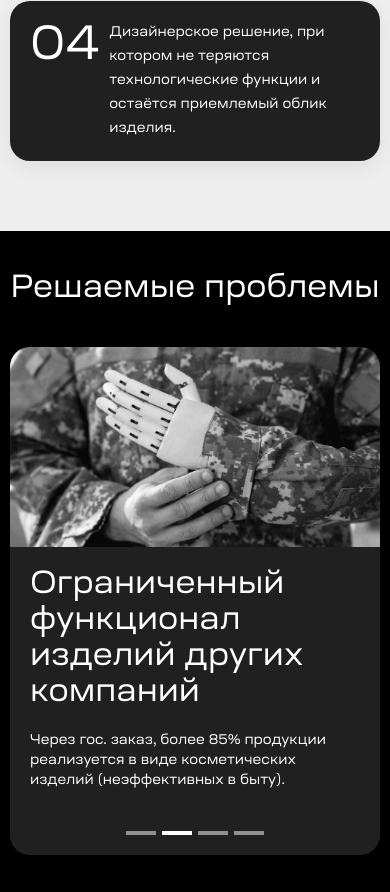
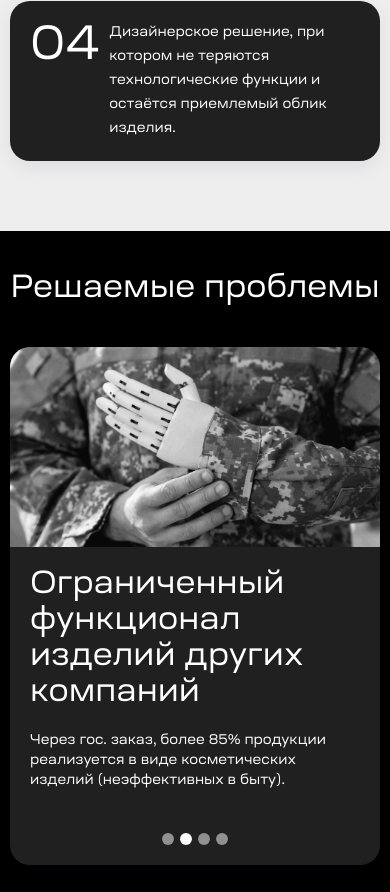
Before and after one commit to KirillBobkov/modesta, a plain HTML site: page index.html in a window 390 px wide. Shown: the part 3741-4633 px from the top of the page. Drawn offline with Linux system fonts and the light colour scheme.

Commit message:
fixed indicators

```diff
--- a/css/designs.css
+++ b/css/designs.css
@@ -148,10 +148,11 @@
     .slider__indicators li {
       box-sizing: content-box;
       flex: 0 1 auto;
-      width: 30px;
-      height: 4px;
+      width: 12px;
+      height: 12px;
       margin-right: 3px;
       margin-left: 3px;
+      border-radius: 50%;
       text-indent: -999px;
       cursor: pointer;
       background-color: rgba(255, 255, 255, 0.5);
--- a/css/problems.css
+++ b/css/problems.css
@@ -102,10 +102,12 @@
       width: 100%;
       height: auto;
       padding: 20px;
+      padding-bottom: 30px;
     }
 
     .problems .slider__indicators {
       left: 0;
+      bottom: 10px;
       margin-right: auto;
       margin-left: auto;
     }
```
